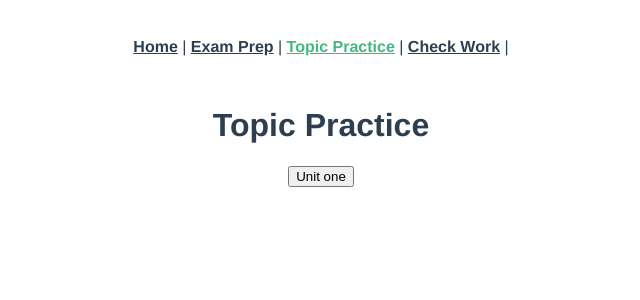
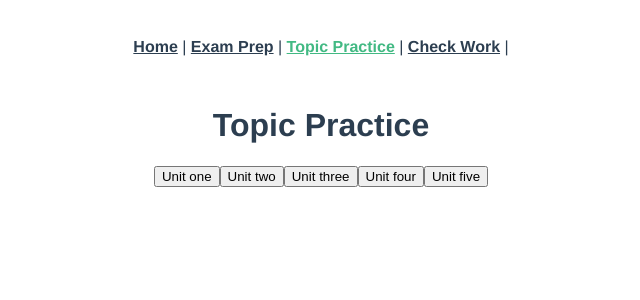
Before and after one commit to sophiasharif/study-samurai, a Vue app: page /topic-practice in a window 1280 px wide. Shown: the top 300 px of the page, without its empty margins (319-959 px from the left). Built offline with nearby package versions, Linux system fonts and the light colour scheme; what mathjax-vue3 would draw is missing.

Commit message:
Add buttons for unit

```diff
--- a/src/views/TopicPracticeView.vue
+++ b/src/views/TopicPracticeView.vue
@@ -2,6 +2,10 @@
     <div>
       <h1>Topic Practice</h1>
       <button>Unit one</button>
+      <button>Unit two</button>
+      <button>Unit three</button>
+      <button>Unit four</button>
+      <button>Unit five</button>
     </div>
   </template>
 
```
